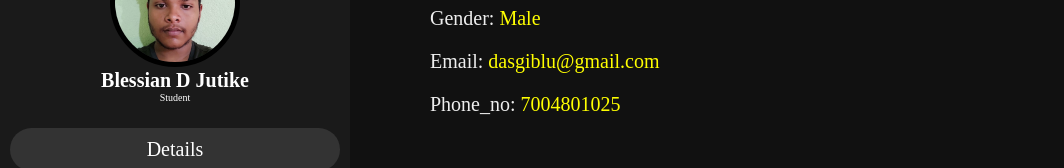
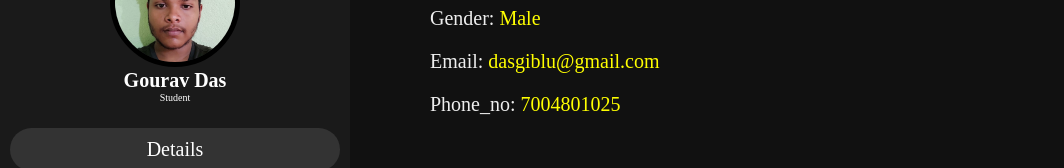
Before and after one commit to Gourav2240/gourav.github.io, a plain HTML site: page index.html in a window 1280 px wide. Shown: the part 247-415 px from the top of the page, without its empty margins (0-1064 px from the left). Drawn offline with Linux system fonts and the light colour scheme.

Commit message:
Update index.html

```diff
--- a/index.html
+++ b/index.html
@@ -11,7 +11,7 @@
     <header>
        <div class="user">
        <img src="photo.jpg">
-       <h5 class="nm">Blessian D Jutike</h5>
+       <h5 class="nm">Gourav Das</h5>
        <p class="jb">Student</p>
        </div>
        <nav class="nv">
```
